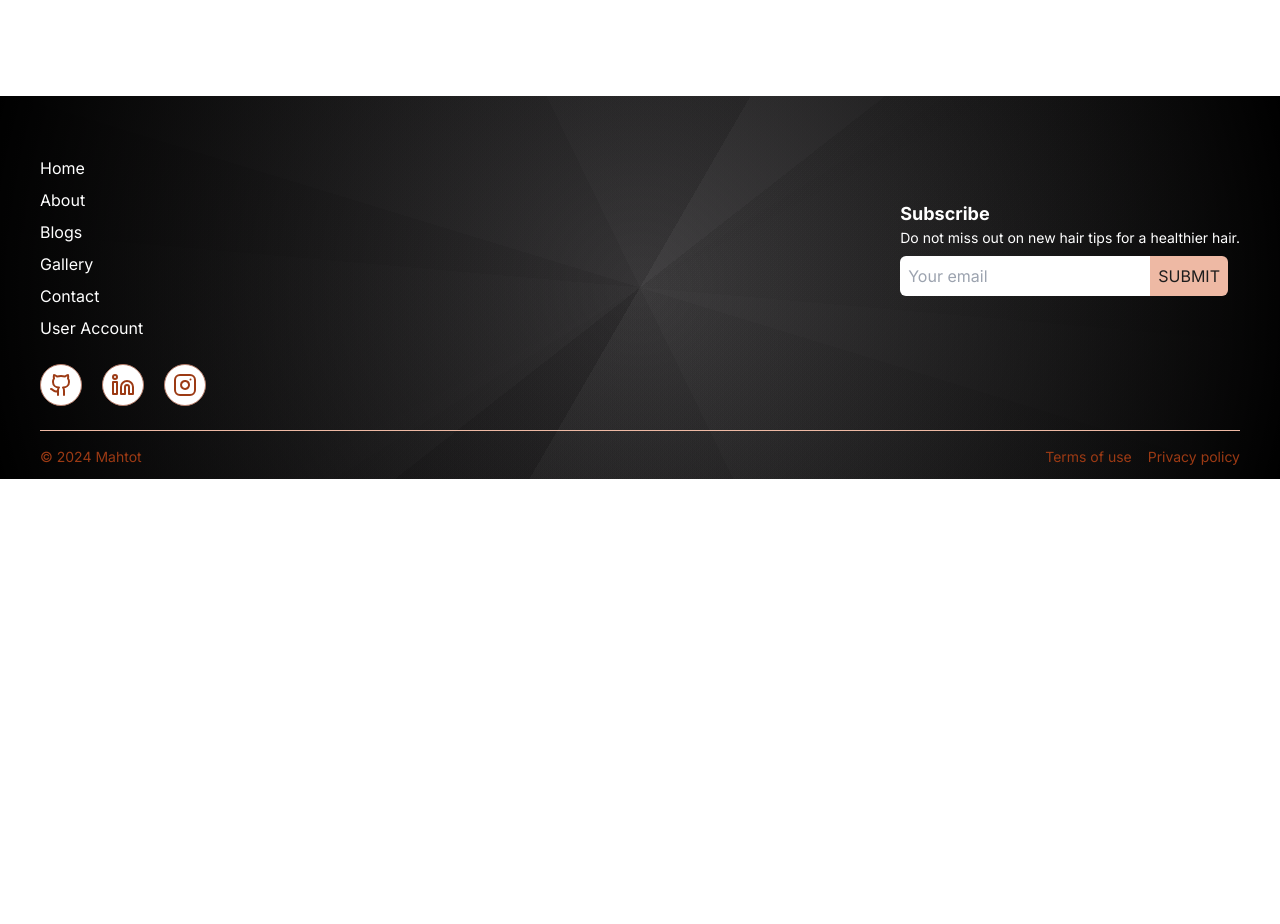
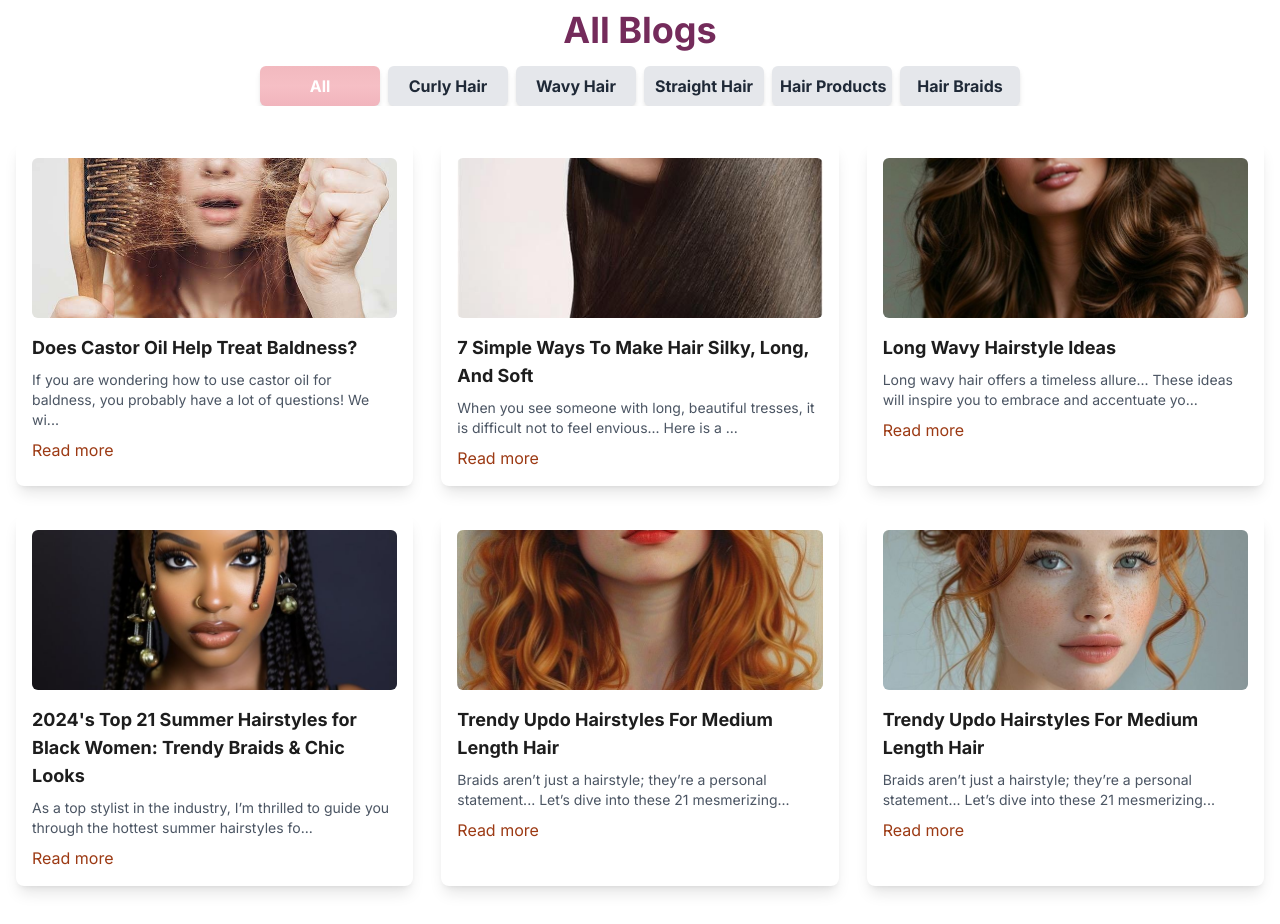
Before and after one commit to Mahtot/Hair-blog-Platform, a Next.js app: page /blogs in a window 1280 px wide. Shown: the part 260-1184 px from the top of the page. Before the commit the page ends 800 px from the top, so only its background shows below. Built offline with nearby package versions, Linux system fonts and the light colour scheme.

Commit message:
done with blogs section

```diff
--- a/app/blogs/page.tsx
+++ b/app/blogs/page.tsx
@@ -4,26 +4,130 @@ import { useEffect, useState } from "react";
 import blogsData from '../../data/blogs.json';
 import Navbar from "@/components/NavBar/Navbar";
 import Footer from "@/components/Footer";
-//  type for  blog data
+import Link from "next/link";
+import Image from "next/image";
+import Paginations from "@/components/Pagination";
+
+// Type for blog data
 interface Blog {
   id: number;
   title: string;
   content: string;
   tags: string[];
+  imgUrl: string;
+  by: string;
 }
+
+const BlogCard: React.FC<{ blog: Blog }> = ({ blog }) => {
+  return (
+    <div className="flex flex-col bg-white p-4 rounded-lg shadow-lg hover:shadow-xl transition-shadow duration-300">
+      <Image
+        src={require(`../../public/${blog.imgUrl}`).default}
+        alt={blog.title}
+        className="w-full h-40 object-cover rounded-md"
+        width={400}
+        height={160}
+      />
+      <div className="mt-4">
+        <h3 className="text-lg font-bold text-[#1d1d1d]">{blog.title}</h3>
+        <p className="text-gray-600 text-sm mt-2">{blog.content.substring(0, 100)}...</p>
+        <Link href={`/blogs/${blog.id}`} className="text-[#9C3A14] hover:underline mt-2 block">
+          Read more
+        </Link>
+      </div>
+    </div>
+  );
+};
 
 const Blogs: React.FC = () => {
   const [blogs, setBlogs] = useState<Blog[]>([]);
+  const [activeSession, setActiveSession] = useState<string>('All');
+  const [filteredBlogs, setFilteredBlogs] = useState<Blog[]>([]);
+  const [page, setPage] = useState<number>(1);
+  const itemsPerPage = 6;
 
   useEffect(() => {
-    setBlogs(blogsData.blogs);
+    const allBlogs = blogsData.blogs;
+    setBlogs(allBlogs);
+    setFilteredBlogs(allBlogs);
   }, []);
 
+  useEffect(() => {
+    switch (activeSession) {
+      case 'All':
+        setFilteredBlogs(blogs);
+        break;
+      case 'Curly Hair':
+        setFilteredBlogs(blogs.filter(blog => blog.tags.includes('Curly Hair')));
+        break;
+      case 'Wavy Hair':
+        setFilteredBlogs(blogs.filter(blog => blog.tags.includes('Wavy Hair')));
+        break;
+      case 'Straight Hair':
+        setFilteredBlogs(blogs.filter(blog => blog.tags.includes('Straight Hair')));
+        break;
+      case 'Hair Products':
+        setFilteredBlogs(blogs.filter(blog => blog.tags.includes('Hair Products')));
+        break;
+      case 'Hair Braids':
+        setFilteredBlogs(blogs.filter(blog => blog.tags.includes('Hair Braids')));
+        break;
+      default:
+        setFilteredBlogs(blogs);
+    }
+  }, [activeSession, blogs]);
+
+  const handlePageChange = (event: React.ChangeEvent<unknown>, value: number) => {
+    setPage(value);
+  };
+
+  const paginatedBlogs = filteredBlogs.slice((page - 1) * itemsPerPage, page * itemsPerPage);
+
   return (
-    <div className="flex flex-col">
+    <div className="flex flex-col min-h-screen">
       <Navbar />
-      <div>
-
+      <div className="container mx-auto px-4 py-6 flex flex-col items-center mt-10">
+        <h1 className="font-bold text-3xl md:text-4xl text-[#742b5b] text-center">
+          {activeSession} Blogs
+        </h1>
+        {/* Category Section */}
+        <div className="flex flex-col w-full justify-center p-4 ">
+          <div className="flex gap-2 overflow-x-auto overflow-y-hidden justify-start md:justify-center">
+            {['All', 'Curly Hair', 'Wavy Hair', 'Straight Hair', 'Hair Products', 'Hair Braids'].map(category => (
+              <button
+                key={category}
+                onClick={() => setActiveSession(category)}
+                className={`p-2 rounded-md w-[120px] font-bold text-center transition-transform transform hover:scale-105 shadow-md ${activeSession === category ? 'bg-[#F6BFC4] bg-gradient-to-t from-[#F1B5BD] via-[#F6BFC5] to-[#F2B9BF] text-white' : 'bg-gray-200 hover:bg-[#F6BFC5] text-gray-800'
+                  } whitespace-nowrap`}
+              >
+                {category}
+              </button>
+            ))}
+          </div>
+        </div>
+        <div className="">
+          {/* Blog Section */}
+          <div className="flex flex-col w-full">
+            <div className="mt-5 grid grid-cols-1 md:grid-cols-2 lg:grid-cols-3 gap-7">
+              {paginatedBlogs.length > 0 ? (
+                paginatedBlogs.map(blog => (
+                  <BlogCard key={blog.id} blog={blog} />
+                ))
+              ) : (
+                <div className="text-center">
+                  <p>Loading...</p>
+                </div>
+              )}
+            </div>
+            <div className="flex mx-auto mt-10">
+              <Paginations
+                count={Math.ceil(filteredBlogs.length / itemsPerPage)}
+                page={page}
+                onChange={handlePageChange}
+              />
+            </div>
+          </div>
+        </div>
       </div>
       <Footer />
     </div>
--- a/app/layout.tsx
+++ b/app/layout.tsx
@@ -18,7 +18,7 @@ export default function RootLayout({
   return (
     <html lang="en">
 
-      <body className={inter.className} >
+      <body className={` comments ${inter.className}`} >
         <UserProvider>
           {children}
         </UserProvider>
--- /dev/null
+++ b/components/Pagination.tsx
@@ -0,0 +1,17 @@
+import * as React from 'react';
+import Pagination from '@mui/material/Pagination';
+
+const Paginations: React.FC<{ count: number; page: number; onChange: (event: React.ChangeEvent<unknown>, value: number) => void }> = ({ count, page, onChange }) => {
+    return (
+        <Pagination
+            count={count}
+            page={page}
+            onChange={onChange}
+            variant="outlined"
+            shape="rounded"
+            color="primary"
+        />
+    );
+};
+
+export default Paginations;
--- a/data/blogs.json
+++ b/data/blogs.json
@@ -3,96 +3,192 @@
     {
       "id": 1,
       "title": "Does Castor Oil Help Treat Baldness?",
-      "content": "If you are wondering how to use castor oil for baldness, you probably have a lot of questions! We will respond to all your inquiries. Hair loss is a difficult experience. It can be heartbreaking to watch your hair become thinner and thinner. When you are terrified to run your fingers through your tresses, it’s time to seek assistance. But how do you know which product will perform when dozens on the market guarantee to stop hair loss? A study conducted on 18,368 participants found that the incidence of alopecia areata (AA) had increased from 0.199% in 2016 to 0.222% in 2019. It was further noted that the incidence of alopecia totalis increased from 0.012% in 2016 to 0.019% in 2019. One simple approach to prevent this problem is to use natural medicines that don’t cause any adverse effects. For example, topical application of castor oil has long been used for hair loss treatment.",
-      "tags": ["straight", "treatment", "care"],
+      "content": "If you are wondering how to use castor oil for baldness, you probably have a lot of questions! We will respond to all your inquiries. Hair loss is a difficult experience...",
+      "tags": ["Hair Products", "Straight Hair"],
       "imgUrl": "hairLoss.jpeg",
       "by": "Natalia Dmitrieva, BTech"
     },
     {
       "id": 2,
       "title": "7 Simple Ways To Make Hair Silky, Long, And Soft",
-      "content": "When you see someone with long, beautiful tresses, it is difficult not to feel envious, more so when you learn that they were born with beautiful hair while you are saddled with dull and scratchy hair. That is why you need to learn how to make your hair soft and silky. Hair that is frizzy, unruly, and lackluster is typical among women all over the world. However, many women are unaware that this is a problem that can be resolved. You can also get silky hair and make heads turn with the correct hair care routine in place. Here is a list of 7 basic hair nourishment treatments that may help you improve the health of your hair and make it silkier, softer, and longer. Check them out to learn how to make your hair silky permanently!",
-      "tags": ["straight", "treatment", "care"],
+      "content": "When you see someone with long, beautiful tresses, it is difficult not to feel envious... Here is a list of 7 basic hair nourishment treatments...",
+      "tags": ["Straight Hair", "Hair Products"],
       "imgUrl": "silkyHair.jpeg",
       "by": "Natalia Dmitrieva"
     },
     {
       "id": 3,
       "title": "Long Wavy Hairstyle Ideas",
-      "content": "Long wavy hair offers a timeless allure, blending elegance with a touch of wild grace. Whether you’re looking for a low-maintenance daily look or an elegant evening style, these ideas will inspire you to embrace and accentuate your waves.",
-      "tags": ["straight", "treatment", "care"],
+      "content": "Long wavy hair offers a timeless allure... These ideas will inspire you to embrace and accentuate your waves.",
+      "tags": ["Wavy Hair", "Hair Braids"],
       "imgUrl": "fashionHai.jpeg",
       "by": "Natalia Dmitrieva"
     },
     {
       "id": 4,
       "title": "2024's Top 21 Summer Hairstyles for Black Women: Trendy Braids & Chic Looks",
-      "content": "Hey there, fashionistas! As a top stylist in the industry, I’m thrilled to guide you through the hottest summer hairstyles for black women braids in 2024. Braids aren’t just a hairstyle; they’re a personal statement, a cultural tribute, and a work of art. This summer, it’s all about embracing bold, innovative, and breathtaking braid styles. So, let’s dive into these 21 mesmerizing ideas that are sure to turn heads!",
-      "tags": ["hair styles", "braid", "black"],
+      "content": "As a top stylist in the industry, I’m thrilled to guide you through the hottest summer hairstyles for black women...",
+      "tags": ["Hair Braids", "Curly Hair"],
       "imgUrl": "hairStyle3.jpeg",
       "by": "Natalia Dmitrieva"
     },
     {
       "id": 5,
       "title": "Trendy Updo Hairstyles For Medium Length Hair",
-      "content": "Hey there, fashionistas! As a top stylist in the industry, I’m thrilled to guide you through the hottest summer hairstyles for black women braids in 2024. Braids aren’t just a hairstyle; they’re a personal statement, a cultural tribute, and a work of art. This summer, it’s all about embracing bold, innovative, and breathtaking braid styles. So, let’s dive into these 21 mesmerizing ideas that are sure to turn heads!",
-      "tags": ["hair styles", "braid", "black"],
+      "content": "Braids aren’t just a hairstyle; they’re a personal statement... Let’s dive into these 21 mesmerizing ideas.",
+      "tags": ["Hair Braids", "Wavy Hair"],
       "imgUrl": "hairStyle1.jpeg",
       "by": "Natalia Dmitrieva"
     },
     {
       "id": 6,
       "title": "Trendy Updo Hairstyles For Medium Length Hair",
-      "content": "Hey there, fashionistas! As a top stylist in the industry, I’m thrilled to guide you through the hottest summer hairstyles for black women braids in 2024. Braids aren’t just a hairstyle; they’re a personal statement, a cultural tribute, and a work of art. This summer, it’s all about embracing bold, innovative, and breathtaking braid styles. So, let’s dive into these 21 mesmerizing ideas that are sure to turn heads!",
-      "tags": ["hair styles", "braid", "black"],
+      "content": "Braids aren’t just a hairstyle; they’re a personal statement... Let’s dive into these 21 mesmerizing ideas.",
+      "tags": ["Curly Hair", "Hair Products"],
       "imgUrl": "hairStyle2.jpeg",
       "by": "Natalia Dmitrieva"
     },
     {
       "id": 7,
       "title": "Trendy Updo Hairstyles For Medium Length Hair",
-      "content": "Hey there, fashionistas! As a top stylist in the industry, I’m thrilled to guide you through the hottest summer hairstyles for black women braids in 2024. Braids aren’t just a hairstyle; they’re a personal statement, a cultural tribute, and a work of art. This summer, it’s all about embracing bold, innovative, and breathtaking braid styles. So, let’s dive into these 21 mesmerizing ideas that are sure to turn heads!",
-      "tags": ["hair styles", "braid", "black"],
+      "content": "Braids aren’t just a hairstyle; they’re a personal statement... Let’s dive into these 21 mesmerizing ideas.",
+      "tags": ["Wavy Hair", "Straight Hair"],
       "imgUrl": "hairStyle4.jpeg",
       "by": "Natalia Dmitrieva"
     },
     {
       "id": 8,
       "title": "Trendy Updo Hairstyles For Medium Length Hair",
-      "content": "Hey there, fashionistas! As a top stylist in the industry, I’m thrilled to guide you through the hottest summer hairstyles for black women braids in 2024. Braids aren’t just a hairstyle; they’re a personal statement, a cultural tribute, and a work of art. This summer, it’s all about embracing bold, innovative, and breathtaking braid styles. So, let’s dive into these 21 mesmerizing ideas that are sure to turn heads!",
-      "tags": ["hair styles", "braid", "black"],
+      "content": "Braids aren’t just a hairstyle; they’re a personal statement... Let’s dive into these 21 mesmerizing ideas.",
+      "tags": ["Straight Hair", "Hair Braids"],
       "imgUrl": "hairStyle5.jpeg",
       "by": "Natalia Dmitrieva"
     },
     {
       "id": 9,
       "title": "Trendy Updo Hairstyles For Medium Length Hair",
-      "content": "Hey there, fashionistas! As a top stylist in the industry, I’m thrilled to guide you through the hottest summer hairstyles for black women braids in 2024. Braids aren’t just a hairstyle; they’re a personal statement, a cultural tribute, and a work of art. This summer, it’s all about embracing bold, innovative, and breathtaking braid styles. So, let’s dive into these 21 mesmerizing ideas that are sure to turn heads!",
-      "tags": ["hair styles", "braid", "black"],
+      "content": "Braids aren’t just a hairstyle; they’re a personal statement... Let’s dive into these 21 mesmerizing ideas.",
+      "tags": ["Hair Products", "Wavy Hair"],
       "imgUrl": "hairStyle6.jpeg",
       "by": "Natalia Dmitrieva"
     },
     {
       "id": 10,
       "title": "Trendy Updo Hairstyles For Medium Length Hair",
-      "content": "Hey there, fashionistas! As a top stylist in the industry, I’m thrilled to guide you through the hottest summer hairstyles for black women braids in 2024. Braids aren’t just a hairstyle; they’re a personal statement, a cultural tribute, and a work of art. This summer, it’s all about embracing bold, innovative, and breathtaking braid styles. So, let’s dive into these 21 mesmerizing ideas that are sure to turn heads!",
-      "tags": ["hair styles", "braid", "black"],
+      "content": "Braids aren’t just a hairstyle; they’re a personal statement... Let’s dive into these 21 mesmerizing ideas.",
+      "tags": ["Curly Hair", "Hair Products"],
       "imgUrl": "hairStyle7.jpeg",
       "by": "Natalia Dmitrieva"
     },
     {
       "id": 11,
       "title": "Trendy Updo Hairstyles For Medium Length Hair",
-      "content": "Hey there, fashionistas! As a top stylist in the industry, I’m thrilled to guide you through the hottest summer hairstyles for black women braids in 2024. Braids aren’t just a hairstyle; they’re a personal statement, a cultural tribute, and a work of art. This summer, it’s all about embracing bold, innovative, and breathtaking braid styles. So, let’s dive into these 21 mesmerizing ideas that are sure to turn heads!",
-      "tags": ["hair styles", "braid", "black"],
+      "content": "Braids aren’t just a hairstyle; they’re a personal statement... Let’s dive into these 21 mesmerizing ideas.",
+      "tags": ["Wavy Hair", "Straight Hair"],
       "imgUrl": "hairStyle8.jpeg",
       "by": "Natalia Dmitrieva"
     },
     {
       "id": 12,
-      "title": "   My Secrets for Long and Healthy Hair",
-      "content": "I often get asked about my secrets for long and healthy hair. And it never fails that each time I get asked that question, I feel a little surprised. If there’s one thing I would never in a million years guessed anyone would ever say about me, it’s “she has great hair!” Let me explain..My hair is naturally curly and fine. Growing up, I hated it! Especially because my sisters were lucky enough to get the beautiful, silky, thick Asian hair gene. I was so jealous.So all through my teenage years, I was convinced that if I didn’t get my haircut, it could be long and look great. I also constantly styled it and got really into the whole ombre thing at one point too. (I haven’t dyed my hair in probably 6+ years though!) Naturally, my hair became damaged and unhealthy. On top of that, when I was on Accutane (you can read all about my skincare journey here), my hair became extremely dry and thin as a side effect. Like, I was pulling out chunks of my hair in the shower.. Needless to say, I was scared.",
-      "tags": ["hair styles", "braid", "black"],
+      "title": "My Secrets for Long and Healthy Hair",
+      "content": "I often get asked about my secrets for long and healthy hair... Let me explain.",
+      "tags": ["Curly Hair", "Hair Products"],
+      "imgUrl": "Your hair ♥️.jpeg",
+      "by": "Natalia Dmitrieva"
+    },
+    {
+      "id": 13,
+      "title": "Does Castor Oil Help Treat Baldness?",
+      "content": "If you are wondering how to use castor oil for baldness, you probably have a lot of questions! We will respond to all your inquiries. Hair loss is a difficult experience...",
+      "tags": ["Hair Products", "Straight Hair"],
+      "imgUrl": "hairLoss.jpeg",
+      "by": "Natalia Dmitrieva, BTech"
+    },
+    {
+      "id": 14,
+      "title": "7 Simple Ways To Make Hair Silky, Long, And Soft",
+      "content": "When you see someone with long, beautiful tresses, it is difficult not to feel envious... Here is a list of 7 basic hair nourishment treatments...",
+      "tags": ["Straight Hair", "Hair Products"],
+      "imgUrl": "silkyHair.jpeg",
+      "by": "Natalia Dmitrieva"
+    },
+    {
+      "id": 15,
+      "title": "Long Wavy Hairstyle Ideas",
+      "content": "Long wavy hair offers a timeless allure... These ideas will inspire you to embrace and accentuate your waves.",
+      "tags": ["Wavy Hair", "Hair Braids"],
+      "imgUrl": "fashionHai.jpeg",
+      "by": "Natalia Dmitrieva"
+    },
+    {
+      "id": 16,
+      "title": "2024's Top 21 Summer Hairstyles for Black Women: Trendy Braids & Chic Looks",
+      "content": "As a top stylist in the industry, I’m thrilled to guide you through the hottest summer hairstyles for black women...",
+      "tags": ["Hair Braids", "Curly Hair"],
+      "imgUrl": "hairStyle3.jpeg",
+      "by": "Natalia Dmitrieva"
+    },
+    {
+      "id": 17,
+      "title": "Trendy Updo Hairstyles For Medium Length Hair",
+      "content": "Braids aren’t just a hairstyle; they’re a personal statement... Let’s dive into these 21 mesmerizing ideas.",
+      "tags": ["Hair Braids", "Wavy Hair"],
+      "imgUrl": "hairStyle1.jpeg",
+      "by": "Natalia Dmitrieva"
+    },
+    {
+      "id": 18,
+      "title": "Trendy Updo Hairstyles For Medium Length Hair",
+      "content": "Braids aren’t just a hairstyle; they’re a personal statement... Let’s dive into these 21 mesmerizing ideas.",
+      "tags": ["Curly Hair", "Hair Products"],
+      "imgUrl": "hairStyle2.jpeg",
+      "by": "Natalia Dmitrieva"
+    },
+    {
+      "id": 19,
+      "title": "Trendy Updo Hairstyles For Medium Length Hair",
+      "content": "Braids aren’t just a hairstyle; they’re a personal statement... Let’s dive into these 21 mesmerizing ideas.",
+      "tags": ["Wavy Hair", "Straight Hair"],
+      "imgUrl": "hairStyle4.jpeg",
+      "by": "Natalia Dmitrieva"
+    },
+    {
+      "id": 20,
+      "title": "Trendy Updo Hairstyles For Medium Length Hair",
+      "content": "Braids aren’t just a hairstyle; they’re a personal statement... Let’s dive into these 21 mesmerizing ideas.",
+      "tags": ["Straight Hair", "Hair Braids"],
+      "imgUrl": "hairStyle5.jpeg",
+      "by": "Natalia Dmitrieva"
+    },
+    {
+      "id": 21,
+      "title": "Trendy Updo Hairstyles For Medium Length Hair",
+      "content": "Braids aren’t just a hairstyle; they’re a personal statement... Let’s dive into these 21 mesmerizing ideas.",
+      "tags": ["Hair Products", "Wavy Hair"],
+      "imgUrl": "hairStyle6.jpeg",
+      "by": "Natalia Dmitrieva"
+    },
+    {
+      "id": 22,
+      "title": "Trendy Updo Hairstyles For Medium Length Hair",
+      "content": "Braids aren’t just a hairstyle; they’re a personal statement... Let’s dive into these 21 mesmerizing ideas.",
+      "tags": ["Curly Hair", "Hair Products"],
+      "imgUrl": "hairStyle7.jpeg",
+      "by": "Natalia Dmitrieva"
+    },
+    {
+      "id": 23,
+      "title": "Trendy Updo Hairstyles For Medium Length Hair",
+      "content": "Braids aren’t just a hairstyle; they’re a personal statement... Let’s dive into these 21 mesmerizing ideas.",
+      "tags": ["Wavy Hair", "Straight Hair"],
+      "imgUrl": "hairStyle8.jpeg",
+      "by": "Natalia Dmitrieva"
+    },
+    {
+      "id": 24,
+      "title": "My Secrets for Long and Healthy Hair",
+      "content": "I often get asked about my secrets for long and healthy hair... Let me explain.",
+      "tags": ["Curly Hair", "Hair Products"],
       "imgUrl": "Your hair ♥️.jpeg",
       "by": "Natalia Dmitrieva"
     }
--- a/package.json
+++ b/package.json
@@ -9,6 +9,11 @@
     "lint": "next lint"
   },
   "dependencies": {
+    "@emotion/react": "^11.13.3",
+    "@emotion/styled": "^11.13.0",
+    "@mui/icons-material": "^6.1.0",
+    "@mui/material": "^6.1.0",
+    "lightgallery": "^2.7.2",
     "next": "14.2.7",
     "react": "^18",
     "react-dom": "^18",
```
Also changed, not shown: 1 other file (tests, documents, lock files or other folders).
